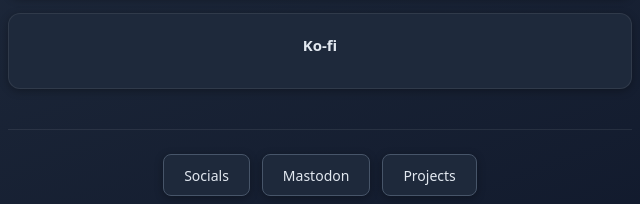
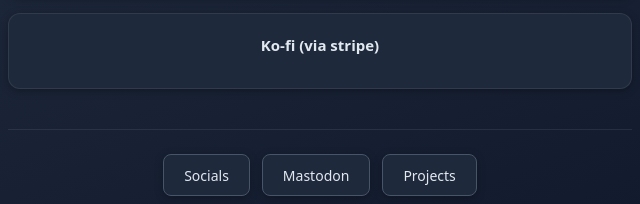
Before and after one commit to spoljarevic/Support-Website, a plain HTML site: page index.html in a window 1280 px wide. Shown: the part 710-914 px from the top of the page, 320-960 px from the left. Drawn offline with Linux system fonts and the light colour scheme.

Commit message:
Added info for stripe on ko-fi

```diff
--- a/index.html
+++ b/index.html
@@ -40,7 +40,7 @@
       </div>
 
       <div class="support-block kofi">
-        <h3>Ko-fi</h3>
+        <h3>Ko-fi (via stripe)</h3>
         <div class="kofi-widget-wrap">
         <script type="text/javascript" src="https://storage.ko-fi.com/cdn/widget/Widget_2.js"></script>
         <script type="text/javascript">kofiwidget2.init('Support my work', '#72a4f2', 'I3I7FRWK8');kofiwidget2.draw();</script>
```
